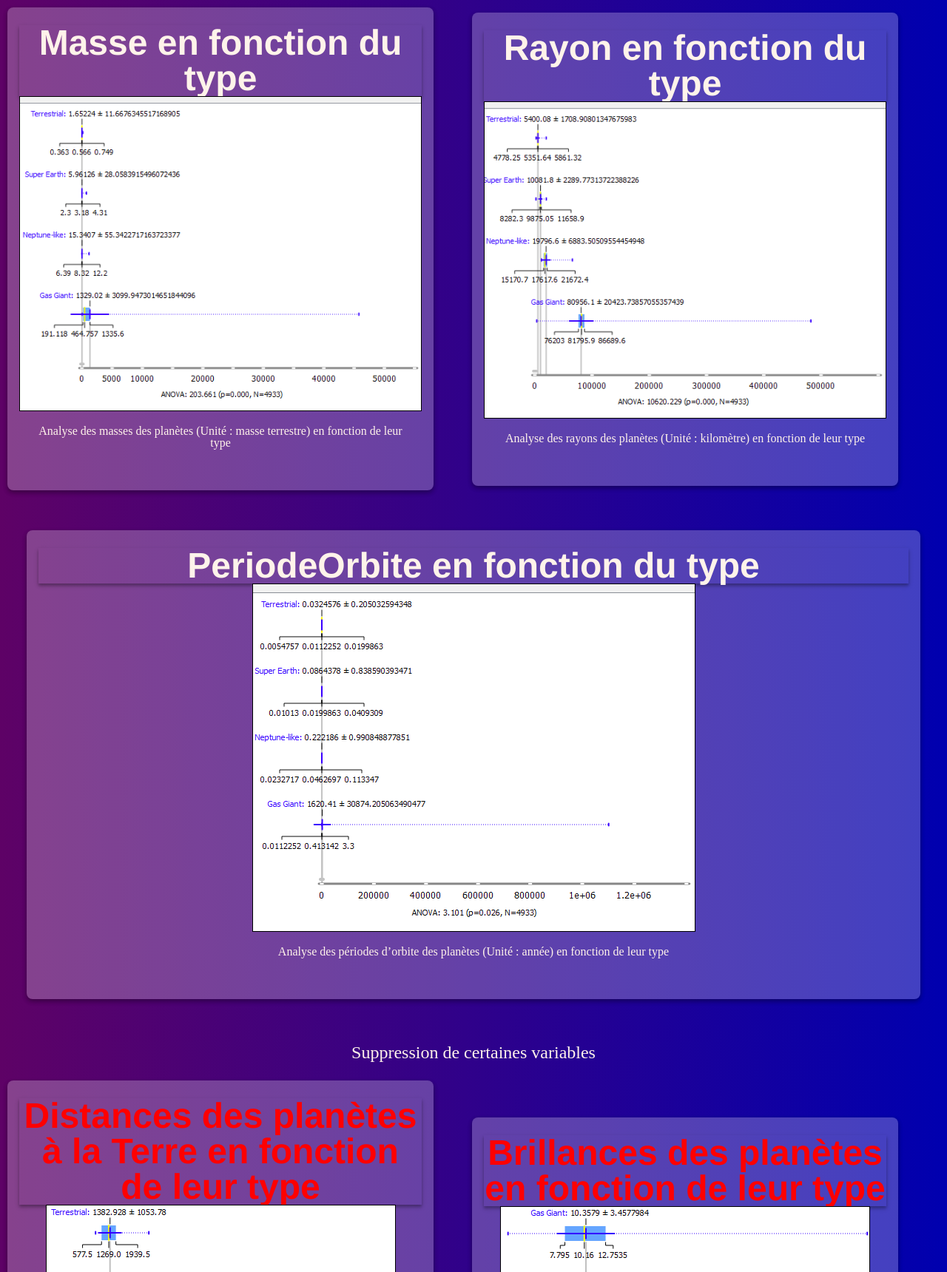
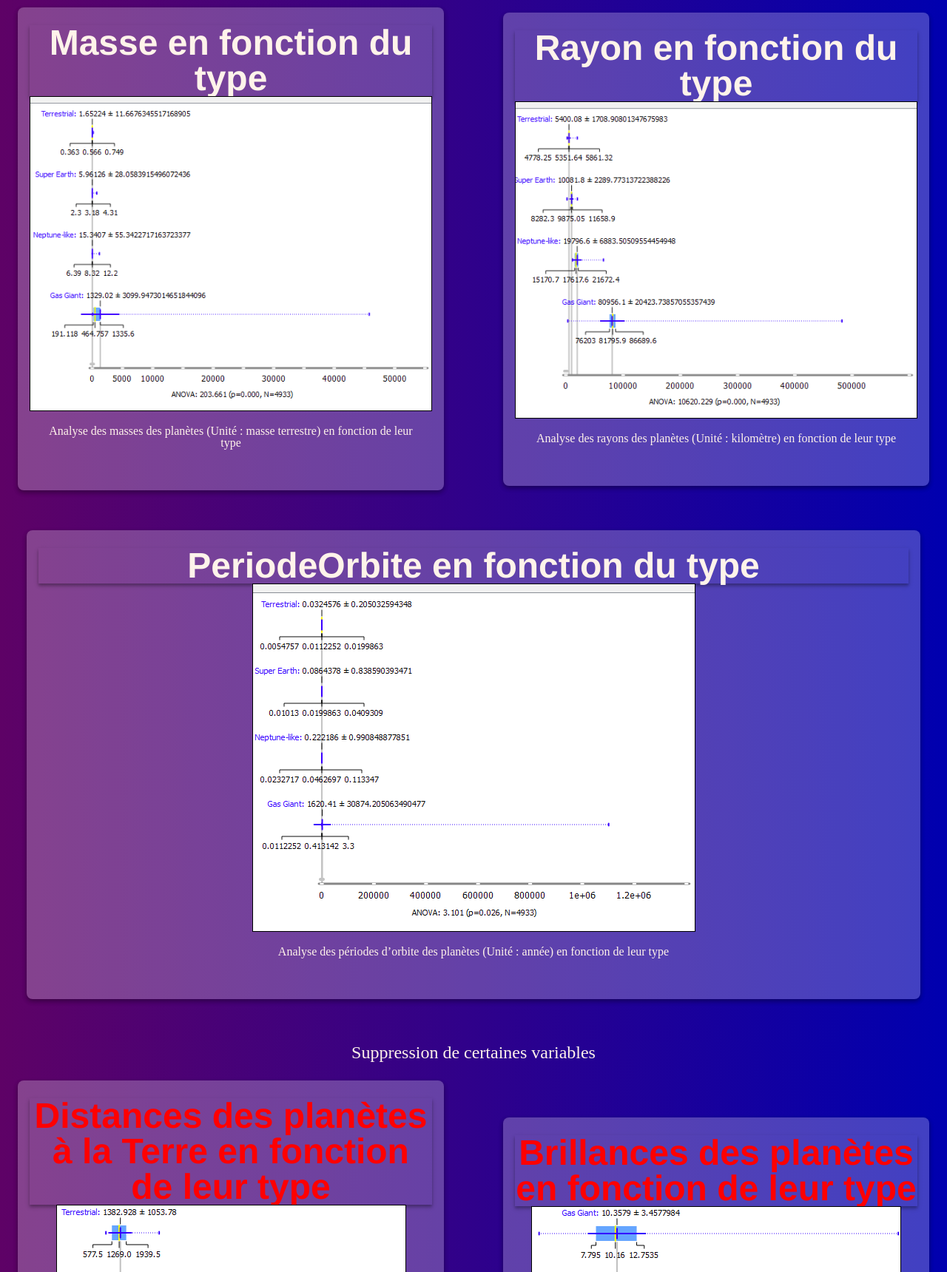
Before and after one commit to mathisdesaulty/L2Info-PTADD-Exoplanets, a PHP site: page /Webfinal/html/Statistics.html in a window 1280 px wide. Shown: the part 200-1920 px from the top of the page at 74% size. Run offline with PHP 8.4, Linux system fonts and the light colour scheme.

Commit message:
Add files via upload

```diff
--- a/Webfinal/css/styles.css
+++ b/Webfinal/css/styles.css
@@ -124,7 +124,8 @@ h3{
 }
 
 .infos{
-    justify-content: start;
+    justify-content: space-around; /* Pour que l'espace soit égal autour des éléments */
+    flex-wrap: wrap; /*Pour que les éléments passent à la ligne si nécessaire*/
 }
 
 .info{
```
